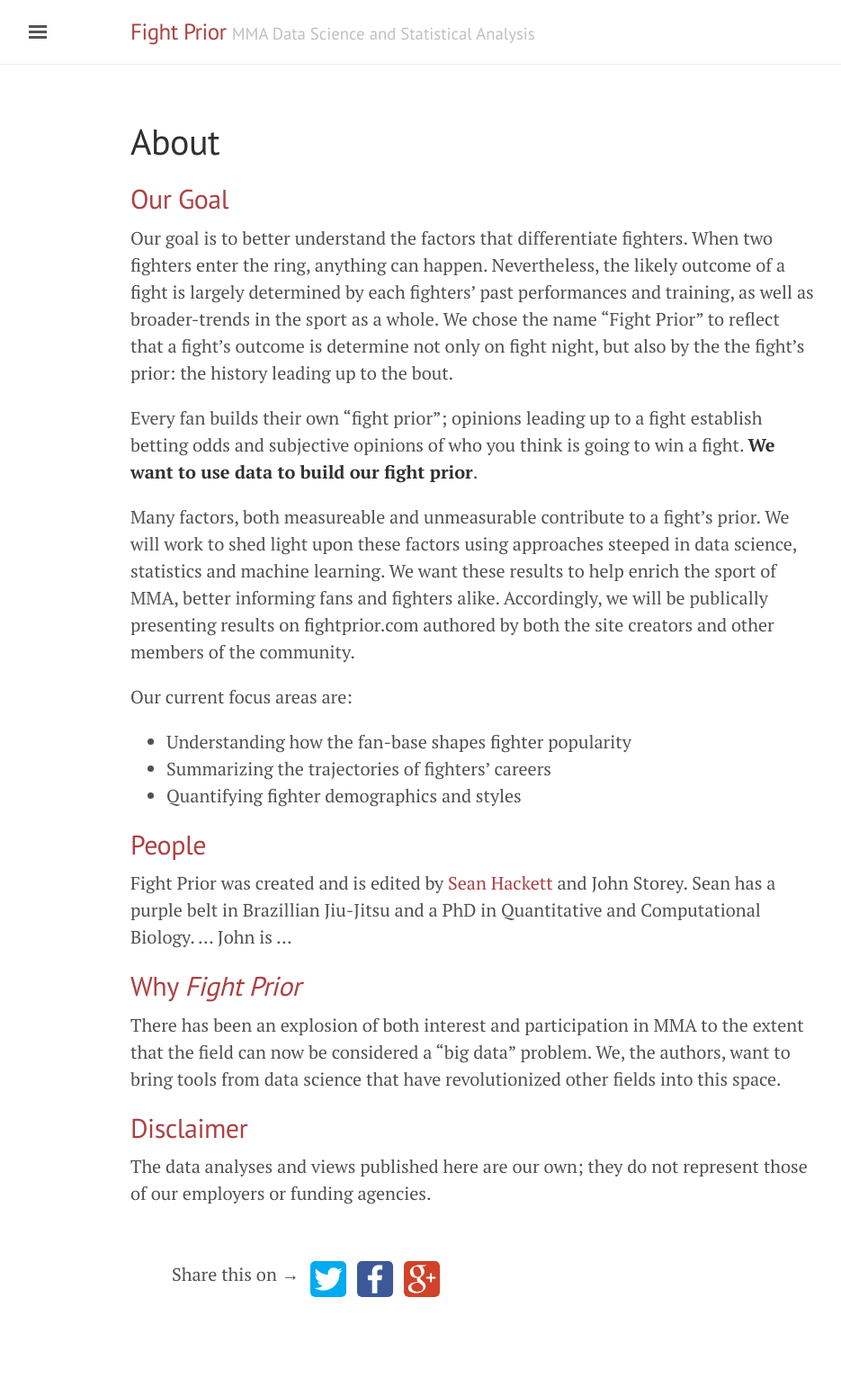
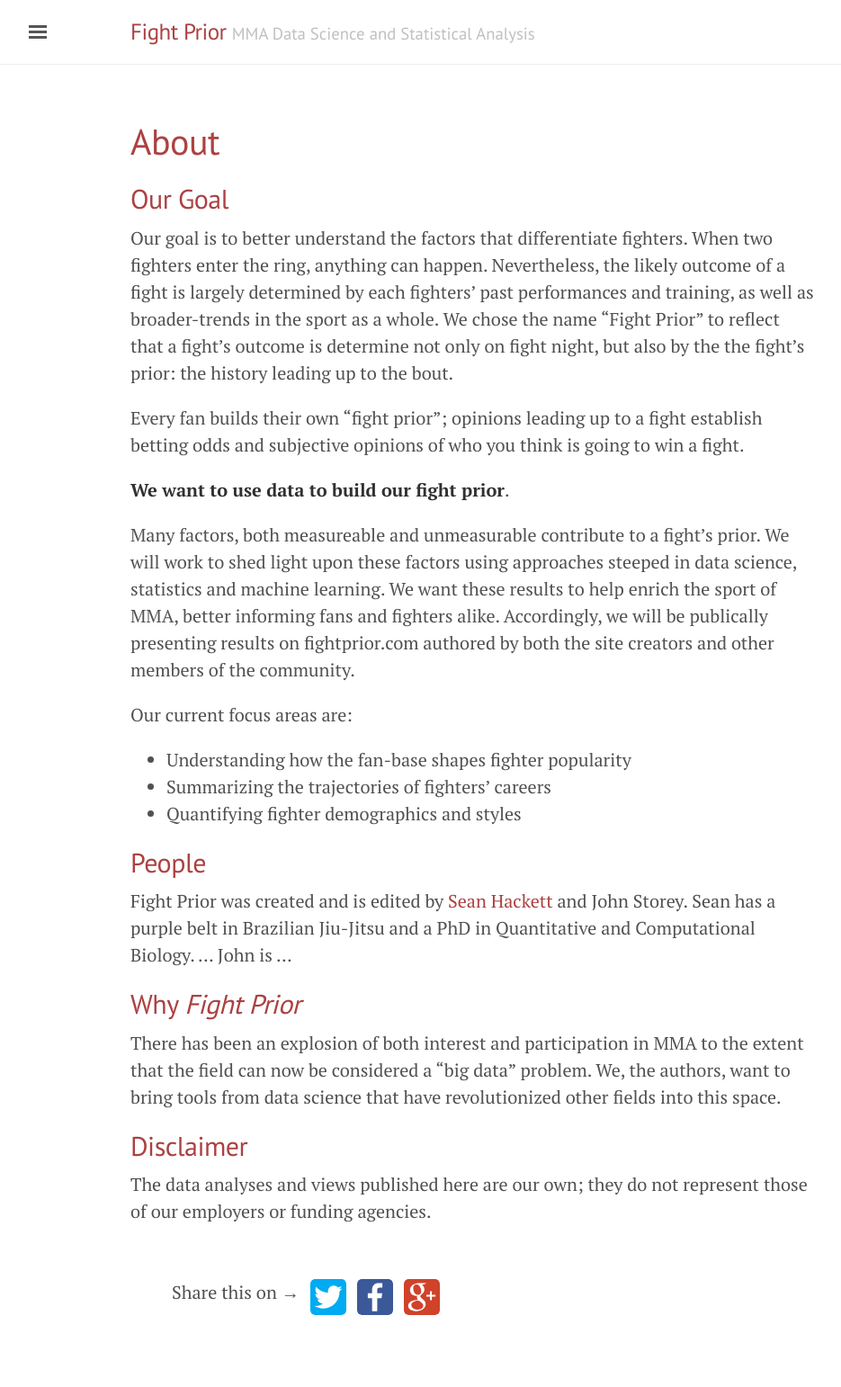
Before and after one commit to fightprior/fightprior.github.io, a Jekyll site: the page built from about.md, in a window 1280 px wide. Shown: the whole page at 90% size, without its empty margins (3-938 px from the left). Built offline with Jekyll 4.4.1, drawn with Linux system fonts in a browser that asks for light colours.

Commit message:
adjusting header colors

```diff
--- a/about.md
+++ b/about.md
@@ -7,7 +7,9 @@
 
 Our goal is to better understand the factors that differentiate fighters. When two fighters enter the ring, anything can happen. Nevertheless, the likely outcome of a fight is largely determined by each fighters' past performances and training, as well as broader-trends in the sport as a whole. We chose the name "Fight Prior" to reflect that a fight's outcome is determine not only on fight night, but also by the the fight's prior: the history leading up to the bout.
 
-Every fan builds their own "fight prior"; opinions leading up to a fight establish betting odds and subjective opinions of who you think is going to win a fight. **We want to use data to build our fight prior**.
+Every fan builds their own "fight prior"; opinions leading up to a fight establish betting odds and subjective opinions of who you think is going to win a fight.
+
+**We want to use data to build our fight prior**.
 
 Many factors, both measureable and unmeasurable contribute to a fight's prior. We will work to shed light upon these factors using approaches steeped in data science, statistics and machine learning. We want these results to help enrich the sport of MMA, better informing fans and fighters alike. Accordingly, we will be publically presenting results on fightprior.com authored by both the site creators and other members of the community.
 
@@ -20,7 +22,7 @@
 
 ## People
 
-Fight Prior was created and is edited by [Sean Hackett](http://shackett.github.io/) and John Storey.  Sean has a purple belt in Brazillian Jiu-Jitsu and a PhD in Quantitative and Computational Biology. ... John is ...
+Fight Prior was created and is edited by [Sean Hackett](http://shackett.github.io/) and John Storey.  Sean has a purple belt in Brazilian Jiu-Jitsu and a PhD in Quantitative and Computational Biology. ... John is ...
 
 ## Why *Fight Prior*
 
--- a/public/css/lanyon.css
+++ b/public/css/lanyon.css
@@ -322,7 +322,7 @@ a.sidebar-nav-item:focus {
 .page-title,
 .post-title,
 .post-title a {
-  color: #303030;
+  color: #ac4142;
 }
 .page-title,
 .post-title {
```
